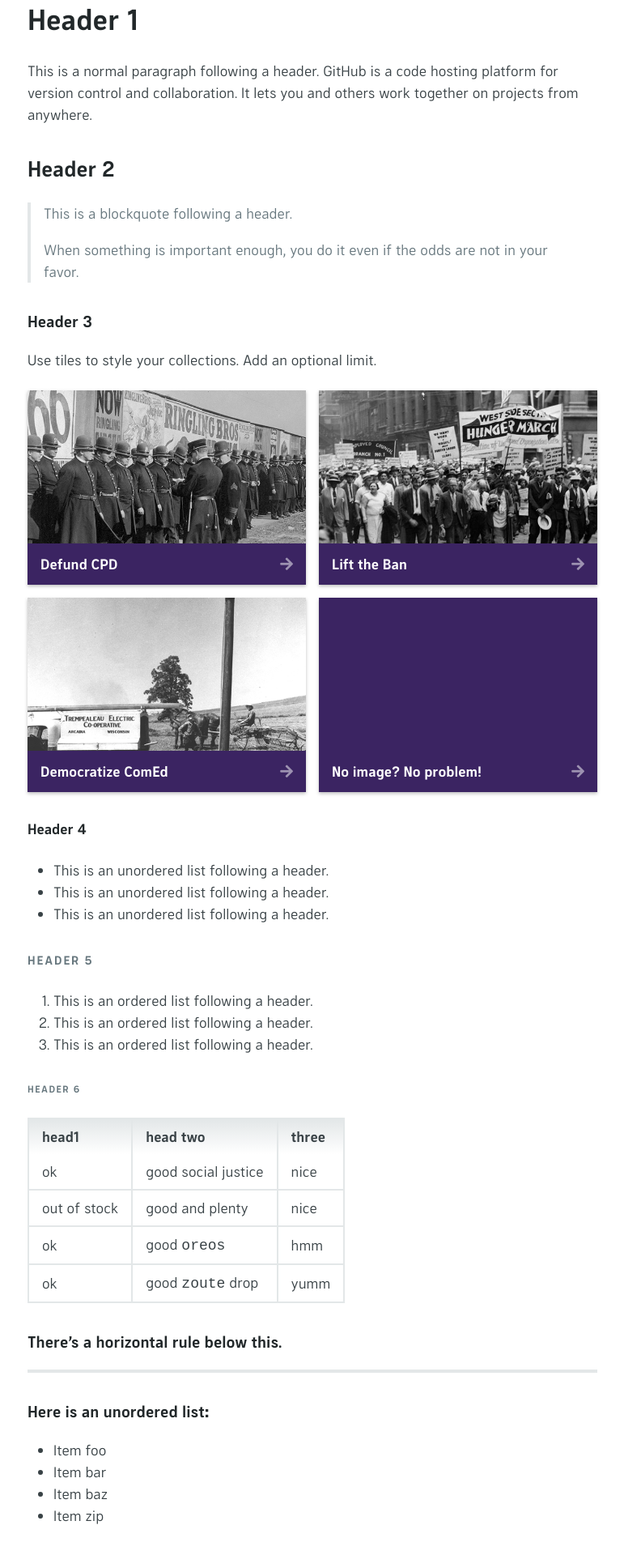
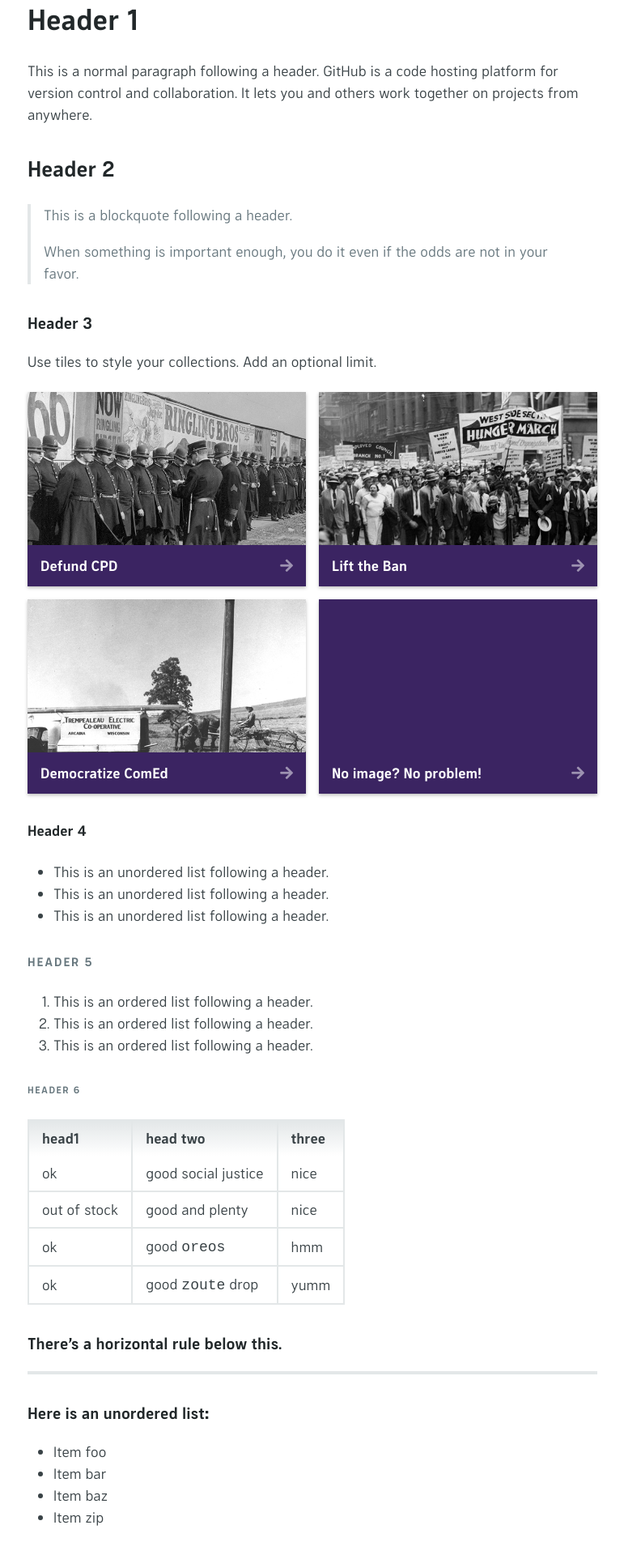
Before and after one commit to ChicagoDSA/haymarket, a Jekyll site: the page built from _homepage/en/index.md, in a window 1280 px wide. Shown: the part 597-2517 px from the top of the page at 81% size, without its empty margins (254-1025 px from the left). Built offline with Jekyll 4.4.1, drawn with Linux system fonts in a browser that asks for light colours; nearby versions of some CDN libraries; some web fonts are replaced; our own code applies the rules of GitHub Pages for plain Markdown files; library files that are not in the unit come from our copies; the repository's description, which GitHub fills in, is left out.

Commit message:
added blockquote to margin

```diff
--- a/_sass/jekyll-theme-haymarket.scss
+++ b/_sass/jekyll-theme-haymarket.scss
@@ -692,19 +692,20 @@ a,
 	margin-bottom: 2rem;
 	word-wrap: break-word;
 
-	table,
-	th,
-	td,
-	.note {
-		border: 2px solid $border-color;
-	}
-
+	blockquote,
 	table,
 	.tile-list,
 	.event-list,
 	.note {
 		margin-top: 1.5rem;
 		margin-bottom: 2rem;
+	}
+
+	table,
+	th,
+	td,
+	.note {
+		border: 2px solid $border-color;
 	}
 
 	ul,
```
